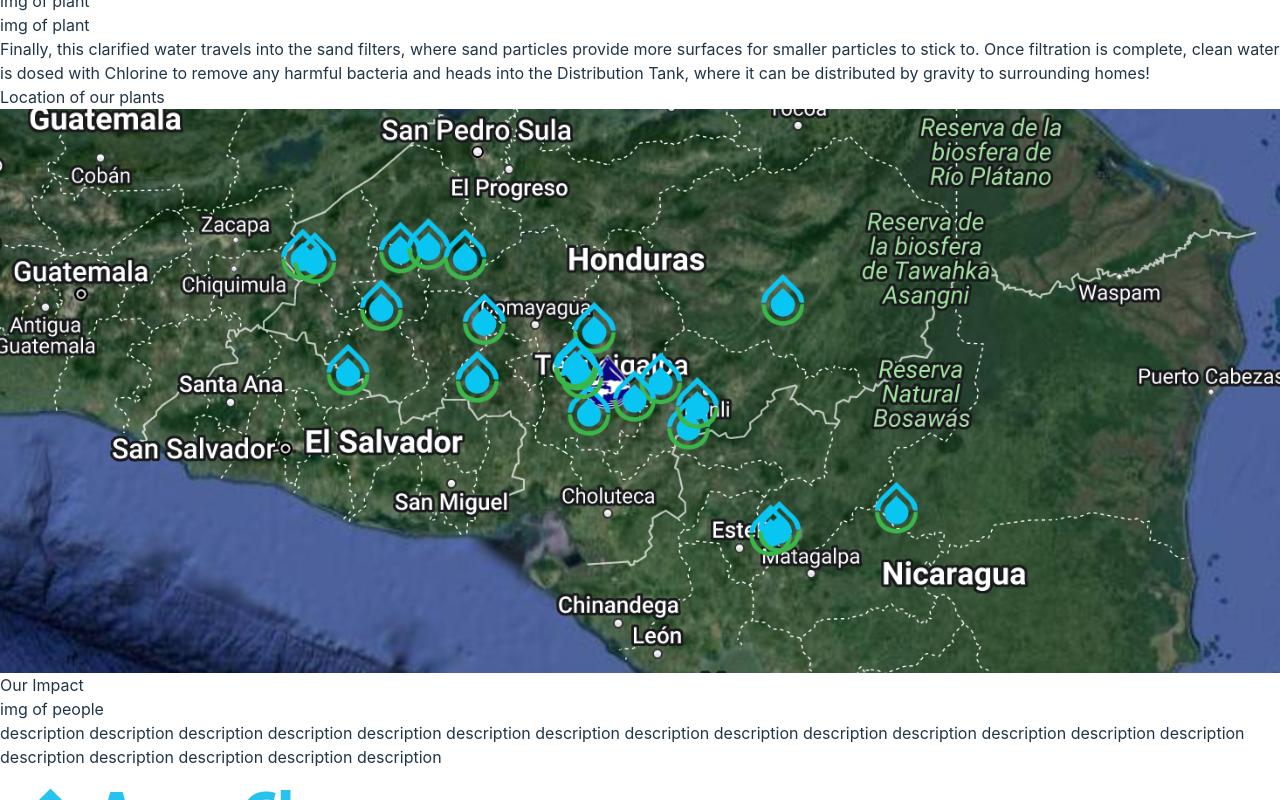
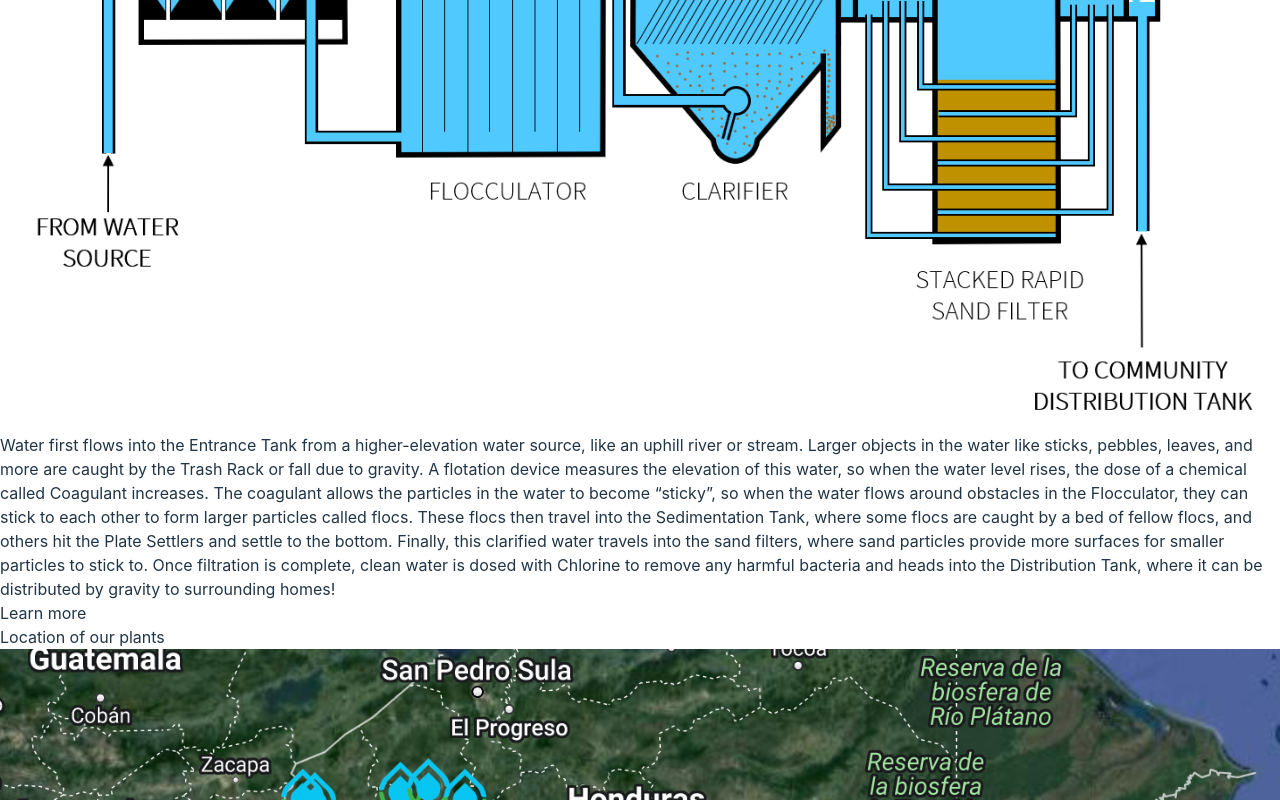
Before and after one commit to AguaClara/webmaster, a React (Vite) app: page /OurPlants in a window 1280 px wide. Shown: the part 2000-2800 px from the top of the page. Built offline with nearby package versions, Linux system fonts and the light colour scheme.

Commit message:
edited layout of ourplants page

```diff
--- a/src/components/footer.module.css
+++ /dev/null
@@ -1,3 +0,0 @@
-@import 'tailwindcss/base';
-@import 'tailwindcss/components';
-@import 'tailwindcss/utilities';
--- a/src/pages/Home.jsx
+++ b/src/pages/Home.jsx
@@ -108,12 +108,12 @@ function Home() {
             </div>
             <div className=" w-[30%] flex flex-col items-center justify-center">
               <div className="flex flex-row items-center mb-[5%]">
-                <img src={logo} className="w-[20%]" />
-                <div className="ml-4 text-3xl">Join us.</div>
+                <img src={logo} className="w-[25%]" />
+                <div className="ml-4 text-5xl bold">Join us.</div>
               </div>
 
               <Link to="/Apply" className="text-white">
-                <button className="transform transition-all hover:scale-110 border border-#39B54A bg-[#39B54A] text-white rounded-lg px-4 py-2">
+                <button className="transform transition-all hover:scale-110 border border-#39B54A bg-[#39B54A] text-white rounded-lg px-4 py-2 text-xl">
                   Apply
                 </button>
               </Link>
--- a/src/pages/OurPlants.jsx
+++ b/src/pages/OurPlants.jsx
@@ -6,6 +6,7 @@ import m from "../assets/img/map.png";
 import Footer from "../components/Footer";
 import FeaturedPlants from "../components/FeaturedPlants";
 import plantsData from "../data/featuredplants";
+import treatmentprocess from "../assets/img/treatment_process.png";
 
 function OurPlants() {
   useEffect(() => {
@@ -49,8 +50,30 @@ function OurPlants() {
         </div>
 
         <div className="text-5xl mt-30 mb-10">The Filtration Process</div>
+        <div>
+          <img src={treatmentprocess} className="px-[10%]" />
+        </div>
+        <div>
+          Water first flows into the Entrance Tank from a higher-elevation water
+          source, like an uphill river or stream. Larger objects in the water
+          like sticks, pebbles, leaves, and more are caught by the Trash Rack or
+          fall due to gravity. A flotation device measures the elevation of this
+          water, so when the water level rises, the dose of a chemical called
+          Coagulant increases. The coagulant allows the particles in the water
+          to become “sticky”, so when the water flows around obstacles in the
+          Flocculator, they can stick to each other to form larger particles
+          called flocs. These flocs then travel into the Sedimentation Tank,
+          where some flocs are caught by a bed of fellow flocs, and others hit
+          the Plate Settlers and settle to the bottom. Finally, this clarified
+          water travels into the sand filters, where sand particles provide more
+          surfaces for smaller particles to stick to. Once filtration is
+          complete, clean water is dosed with Chlorine to remove any harmful
+          bacteria and heads into the Distribution Tank, where it can be
+          distributed by gravity to surrounding homes!
+        </div>
 
-        <div className="w-full grid grid-cols-2 place-content-between text-center gap-10">
+        <div>Learn more</div>
+        {/* <div className="w-full grid grid-cols-2 place-content-between text-center gap-10">
           <div className="bg-slate-100 h-48 rounded-xl drop-shadow-lg">
             img of plant
           </div>
@@ -98,7 +121,7 @@ function OurPlants() {
             to remove any harmful bacteria and heads into the Distribution Tank,
             where it can be distributed by gravity to surrounding homes!
           </div>
-        </div>
+        </div> */}
       </div>
 
       <div className="mx-auto max-w-screen-xl mb-20">
```
Also changed, not shown: src/assets/img/treatment_process.png (added).
